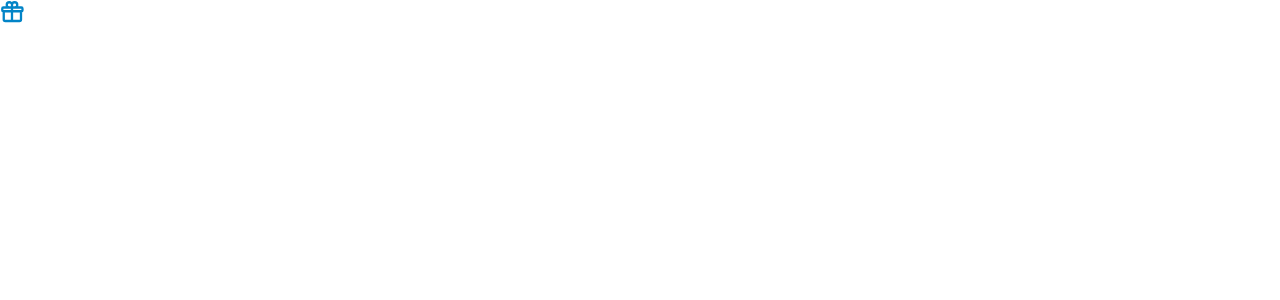
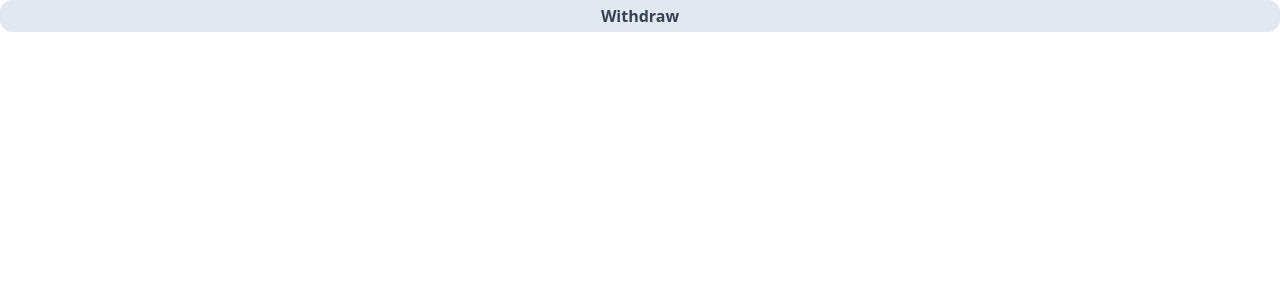
Before and after one commit to apcs-seazle/front-end, a Next.js app: page /home/components/getMoney in a window 1280 px wide. Shown: the top 300 px of the page. Built offline with nearby package versions, Linux system fonts and the light colour scheme.

Commit message:
[update] navigation bar

```diff
--- a/components/navigationbar.tsx
+++ b/components/navigationbar.tsx
@@ -89,8 +89,9 @@ const NavigationBar = (searchQuery: any) => {
             />
           </div>
           {/* Menu Items */}
-          <div className="flex space-x-6">
+          <div className="flex space-x-2 items-center">
             {/* By text */}
+            <div className="flex items-center space-x-6 bg-slate-200 p-1 px-2 rounded-xl">
               <Link
                 href="/create"
                 className="block text-gray-700 rounded font-semibold hover:text-sky-600 hover:font-bold"
@@ -111,12 +112,13 @@ const NavigationBar = (searchQuery: any) => {
                 </svg>
               </Link>
 
-            <GetMoney address={"GetMoney"} />
               {/* By icon */}
               {/* Account */}
               <Account address={"profile"} nft={"1"} />
               {/* Wallet */}
               <WalletConnect />
+            </div>
+            <GetMoney address={"GetMoney"} />
             {/* Cart */}
             {/* <a href="#" className="block text-gray-700 hover:text-sky-600">
               <svg
--- a/pages/home/components/getMoney.tsx
+++ b/pages/home/components/getMoney.tsx
@@ -4,22 +4,9 @@ function GetMoney({ address, nft }: any) {
   return (
     <Link
       href={{ pathname: "./getMoney", query: { id: address } }}
-      className="block text-gray-700 rounded font-semibold hover:text-sky-600 hover:font-bold"
+      className="block text-gray-700 font-semibold hover:text-sky-600 hover:font-bold bg-slate-200 p-1 px-2 rounded-xl text-center"
     >
-      <svg
-        xmlns="http://www.w3.org/2000/svg"
-        fill="none"
-        viewBox="0 0 24 24"
-        strokeWidth={2.3}
-        stroke="currentColor"
-        className="w-6 h-6"
-      >
-        <path
-          strokeLinecap="round"
-          strokeLinejoin="round"
-          d="M21 11.25v8.25a1.5 1.5 0 01-1.5 1.5H5.25a1.5 1.5 0 01-1.5-1.5v-8.25M12 4.875A2.625 2.625 0 109.375 7.5H12m0-2.625V7.5m0-2.625A2.625 2.625 0 1114.625 7.5H12m0 0V21m-8.625-9.75h18c.621 0 1.125-.504 1.125-1.125v-1.5c0-.621-.504-1.125-1.125-1.125h-18c-.621 0-1.125.504-1.125 1.125v1.5c0 .621.504 1.125 1.125 1.125z"
-        />
-      </svg>
+      Withdraw
     </Link>
   );
 }
```
Lines whose indentation alone changed are shown as unchanged.
